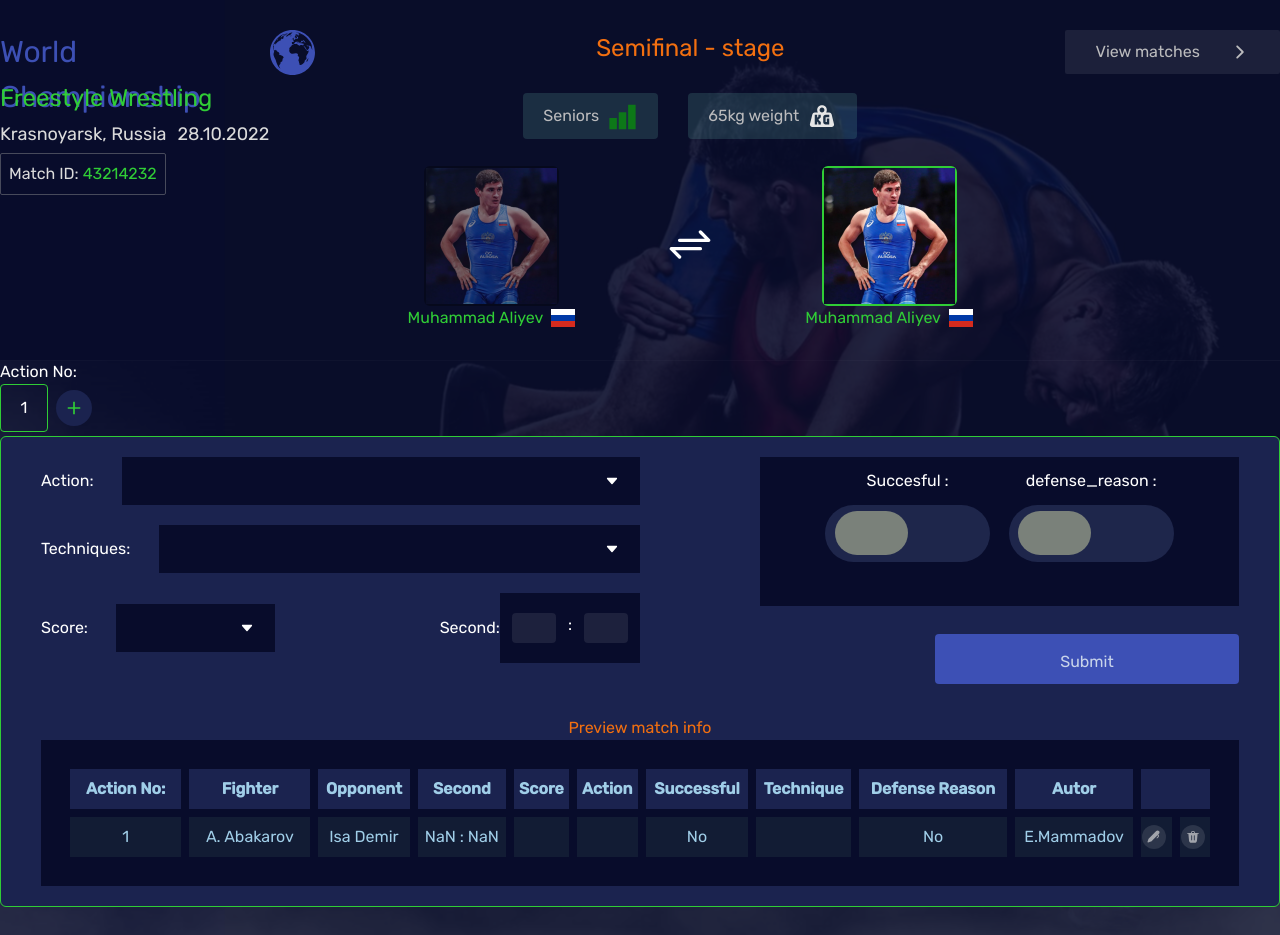
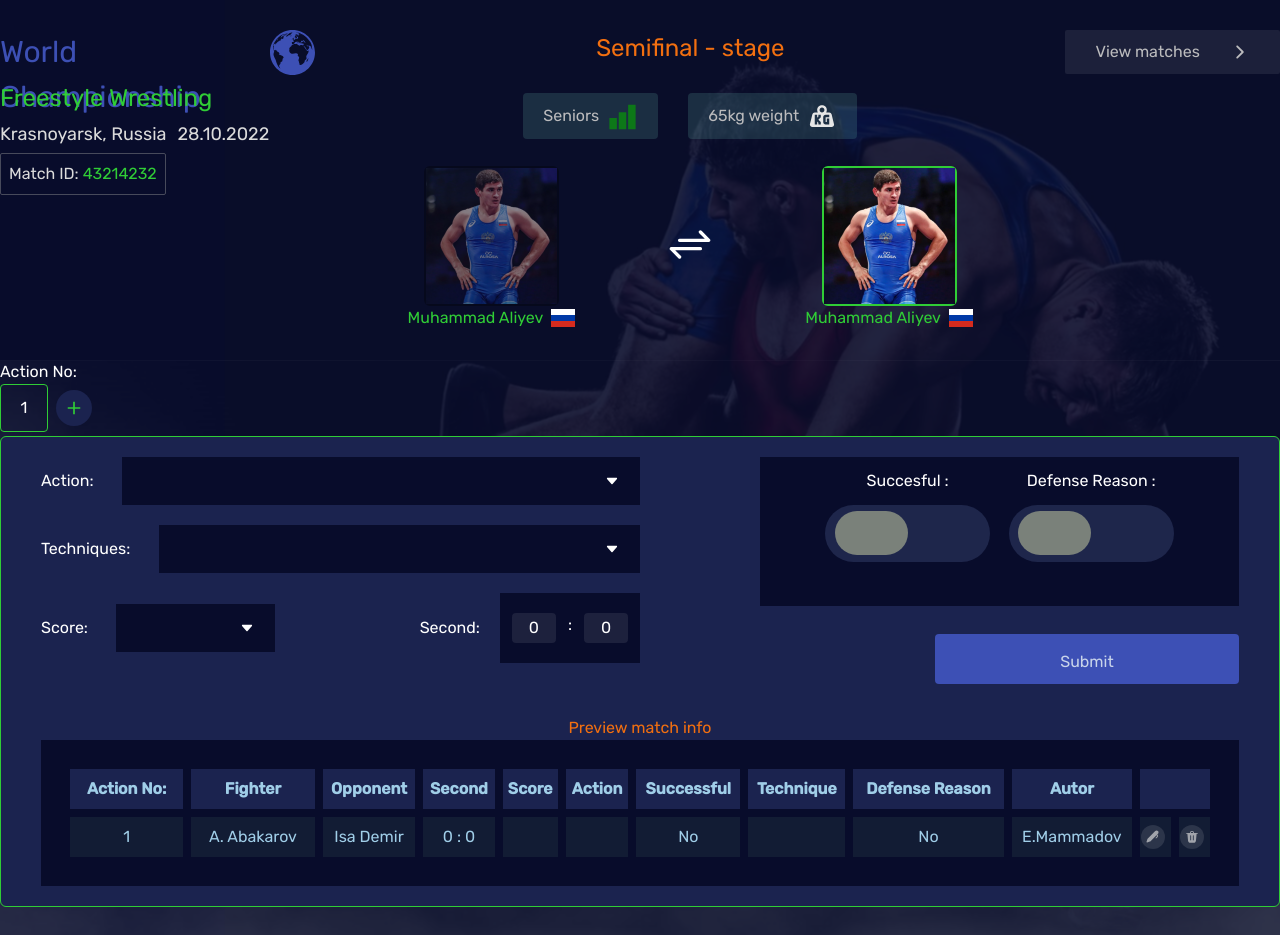
Before and after one commit to QssAnalytic/WrestlingDataFront, a React (Vite) app: page / in a window 1280 px wide. Built offline with nearby package versions, Linux system fonts and the light colour scheme.

Commit message:
added edit functionality

```diff
--- a/src/components/Action/ActionForm.jsx
+++ b/src/components/Action/ActionForm.jsx
@@ -89,11 +89,13 @@ export default function ActionForm() {
             <div className="action-right flex flex-col basis-[40%] gap-7 rounded">
               <div className="right-top pt-3 pb-11 px-14 bg-wMain flex flex-col xl:flex-row  w-full justify-around flex-wrap">
                 <Chekbox
+                  name={"Succesful"}
                   checkboxName={"Succesful"}
                   setActiveAction={setSingleAction}
                   activeAction={singleAction}
                 />
                 <Chekbox
+                  name={"Defense Reason"}
                   checkboxName={"defense_reason"}
                   setActiveAction={setSingleAction}
                   activeAction={singleAction}
--- a/src/components/Chekbox.jsx
+++ b/src/components/Chekbox.jsx
@@ -2,6 +2,7 @@ import React from "react";
 import { useState, useEffect, useRef } from "react";
 
 export default function Chekbox({
+  name,
   checkboxName,
   setActiveAction,
   activeAction,
@@ -13,20 +14,22 @@ export default function Chekbox({
     setTranslateEl(`${parentRef.current?.clientWidth / 2}px`);
   }, [parentRef.current?.clientWidth]);
 
+
+  console.log("active checkbox", activeAction["Succesful"]);
+
   const handleSuccess = () => {
     setActiveAction((activeAction) => ({
       ...activeAction,
       [checkboxName]: !activeAction?.[checkboxName],
     }));
+
     setTranslateEl(`${parentRef.current.clientWidth / 2 - 10}px`);
   };
 
   return (
     <>
-      <div
-        className="success-container cursor-pointer flex flex-col basis-[45%] gap-3"
-      >
-        <p className="text-center">{checkboxName} : </p>
+      <div className="success-container cursor-pointer flex flex-col basis-[45%] gap-3">
+        <p className="text-center">{name} : </p>
         <div
           className="success rounded-[3.5rem] overflow-x-hidden py-[0.4rem] px-[0.6rem] bg-[#1E264B]"
           ref={parentRef}
--- a/src/components/Row.jsx
+++ b/src/components/Row.jsx
@@ -1,8 +1,16 @@
-import React from "react";
+import React, { useContext } from "react";
 import deleteIcon from "../assets/delete.svg";
 import editIcon from "../assets/edit.svg";
+import { FormContext } from "../context/FormContext";
 
 export default function Row(props) {
+  const { editAction } = useContext(FormContext);
+
+  const handleActionEdit = (target) => {
+    editAction(target.id);
+    console.log('id', target.id)
+  };
+
   return (
     <tr className="text-center mb-8">
       <td>{props.index}</td>
@@ -18,7 +26,11 @@ export default function Row(props) {
       <td>{props.defenseReason ? "Yes" : "No"}</td>
       <td>E.Mammadov</td>
       <td>
-        <button className="w-[1.5rem] h-[1.5rem] flex items-center rounded-3xl p-[5px] bg-[#2C354A]">
+        <button
+          id={props.id}
+          className="w-[1.5rem] h-[1.5rem] flex items-center rounded-3xl p-[5px] bg-[#2C354A]"
+          onClick={(e)=>handleActionEdit(e.currentTarget)}
+        >
           <img src={editIcon} alt="edit" />
         </button>
       </td>
--- a/src/components/Table.jsx
+++ b/src/components/Table.jsx
@@ -38,6 +38,7 @@ export default function Table() {
               {actionsBase.map((action, index) => {
                 return (<Row
                   index={index + 1}
+                  id={action.actionId}
                   time={action.time}
                   action={action.action}
                   techniques={action.techniques}
--- a/src/components/Time.jsx
+++ b/src/components/Time.jsx
@@ -1,32 +1,36 @@
-import React, { useEffect, useState } from "react";
+import React, { useContext, useEffect, useState } from "react";
+import { FormContext } from "../context/FormContext";
 
 export default function Time({ id, name, activeAction, setActiveAction }) {
+  // const { singleAction } = useContext(FormContext);
 
-  const [minute , setMinute] = useState('');
-  const [second, setSecond] = useState('');
+  const [minute, setMinute] = useState(null);
+  const [second, setSecond] = useState(null);
 
-  useEffect(()=>{
+  useEffect(() => {
     handleTime();
-  },[minute,second])
+  }, [minute, second]);
 
-  const handleTime = ()=>{
-    setActiveAction((currAction)=>({
+  const handleTime = () => {
+    setActiveAction((currAction) => ({
       ...currAction,
-      [name] : Number(minute) * 60 + Number(second)
-    }))
-  }
+      [name]: Number(minute) * 60 + Number(second),
+    }));
+  };
 
   return (
     <>
-      <div className="second-container flex items-center">
+      <div className="second-container flex items-center gap-5">
         <label htmlFor="minute">Second:</label>
         <div className="time flex justify-between px-3 py-5 bg-wMain gap-3">
           <div className="minute basis-[50%]">
             <input
               type="text"
               name="minute"
-              value={minute}
-              onChange={(e)=>{setMinute(e.target.value)}}
+              value={minute === null ? Math.floor(activeAction.time / 60) : minute}
+              onChange={(e) => {
+                setMinute(e.target.value);
+              }}
               className="w-[2.75rem] h-[1.875rem] rounded outline-none bg-[#D9D9D9] bg-opacity-10 text-white text-center"
             />
           </div>
@@ -35,8 +39,10 @@ export default function Time({ id, name, activeAction, setActiveAction }) {
             <input
               type="text"
               name="second"
-              value={second}
-              onChange={(e)=>{setSecond(e.target.value)}}
+              value={second === null ?  Math.floor(activeAction.time % 60) : second}
+              onChange={(e) => {
+                setSecond(e.target.value);
+              }}
               className={`w-[2.75rem] h-[1.875rem] rounded outline-none bg-[#D9D9D9] bg-opacity-10 text-white text-center`}
             />
           </div>
--- a/src/context/FormContext.jsx
+++ b/src/context/FormContext.jsx
@@ -4,10 +4,11 @@ import { v4 as aId } from "uuid";
 export const FormContext = createContext();
 const FormContextProvider = (props) => {
   const [singleAction, setSingleAction] = useState({
-    actionId : aId(),
-    Succesful : undefined,
-    defense_reason : undefined,
-    action : ''
+    actionId: aId(),
+    Succesful: undefined,
+    defense_reason: undefined,
+    action: "",
+    time: 0,
   });
   const [actionsBase, setActionsBase] = useState([singleAction]);
 
@@ -20,11 +21,16 @@ const FormContextProvider = (props) => {
   const addAction = (id) => {
     setActionsBase((prevActions) => [
       ...prevActions.map((action) =>
-        action.actionId === id ? {...singleAction, isSubmitted : true} : action
-      )
+        action.actionId === id ? { ...singleAction, isSubmitted: true } : action
+      ),
     ]);
   };
 
+  const editAction = (id) => {
+    const updatedAction = actionsBase.find((action) => action.actionId === id);
+    updatedAction.isSubmitted = false;
+    setSingleAction(updatedAction);
+  };
 
   return (
     <FormContext.Provider
@@ -34,6 +40,7 @@ const FormContextProvider = (props) => {
         singleAction,
         createNewAction,
         setSingleAction,
+        editAction,
       }}
     >
       {props.children}
--- a/src/index.css
+++ b/src/index.css
@@ -9,7 +9,9 @@
   background-size: cover;
   font-family: 'Rubik', sans-serif;
   padding-top: 1.87rem;
+  width: 100%;
   display: flex;
+  height: 100%;
   gap: 1.87rem;
   flex-direction: column;
 }
```
